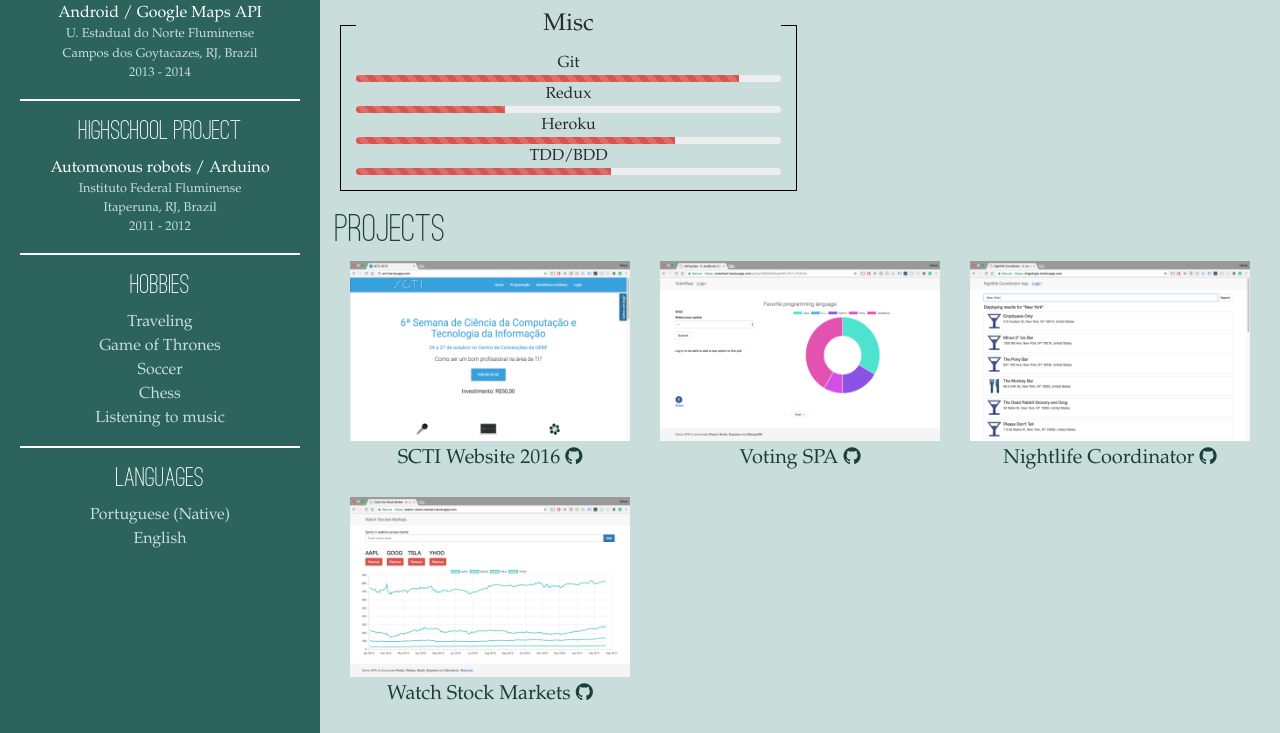
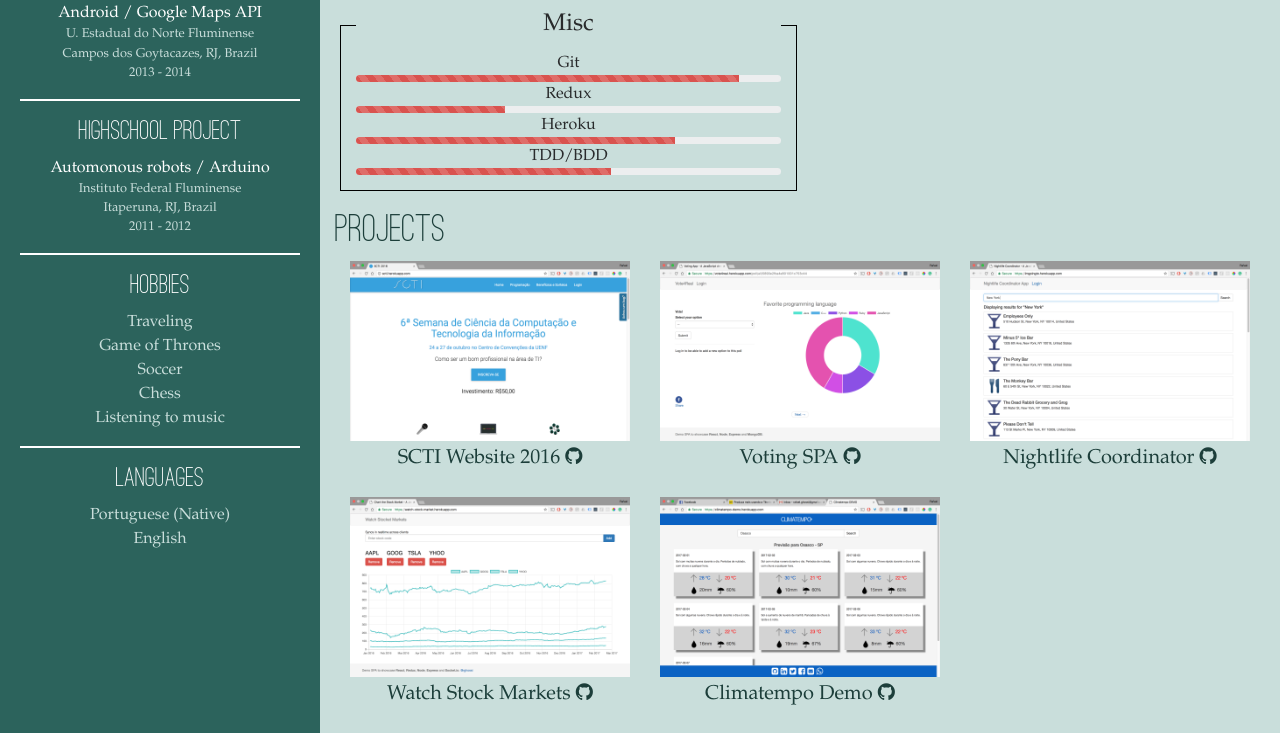
Before and after one commit to rghossi/rghossi.github.io, a plain HTML site: page index.html in a window 1280 px wide. Shown: the part 566-1299 px from the top of the page. Drawn offline with nearby package versions, Linux system fonts and the light colour scheme.

Commit message:
added climatempo demo to projects

```diff
--- a/index.html
+++ b/index.html
@@ -210,6 +210,14 @@
                   </div>
                 </div>
               </div>
+              <div class="project-preview col-xs-12 col-md-6 col-lg-4 text-center">
+                <div class="thumbnail">
+                  <a href="#"><img src="imgs/climatempo_demo.png" alt="Project 1"></a>
+                  <div class="caption">
+                    <h5>Climatempo Demo <a href="https://github.com/rghossi/challenge-accepted" target="_blank"><i class="fa fa-github"></i></a></h5>
+                  </div>
+                </div>
+              </div>
             </div>
           </div>
         </div>
```
Also changed, not shown: imgs/climatempo_demo.png (added).
